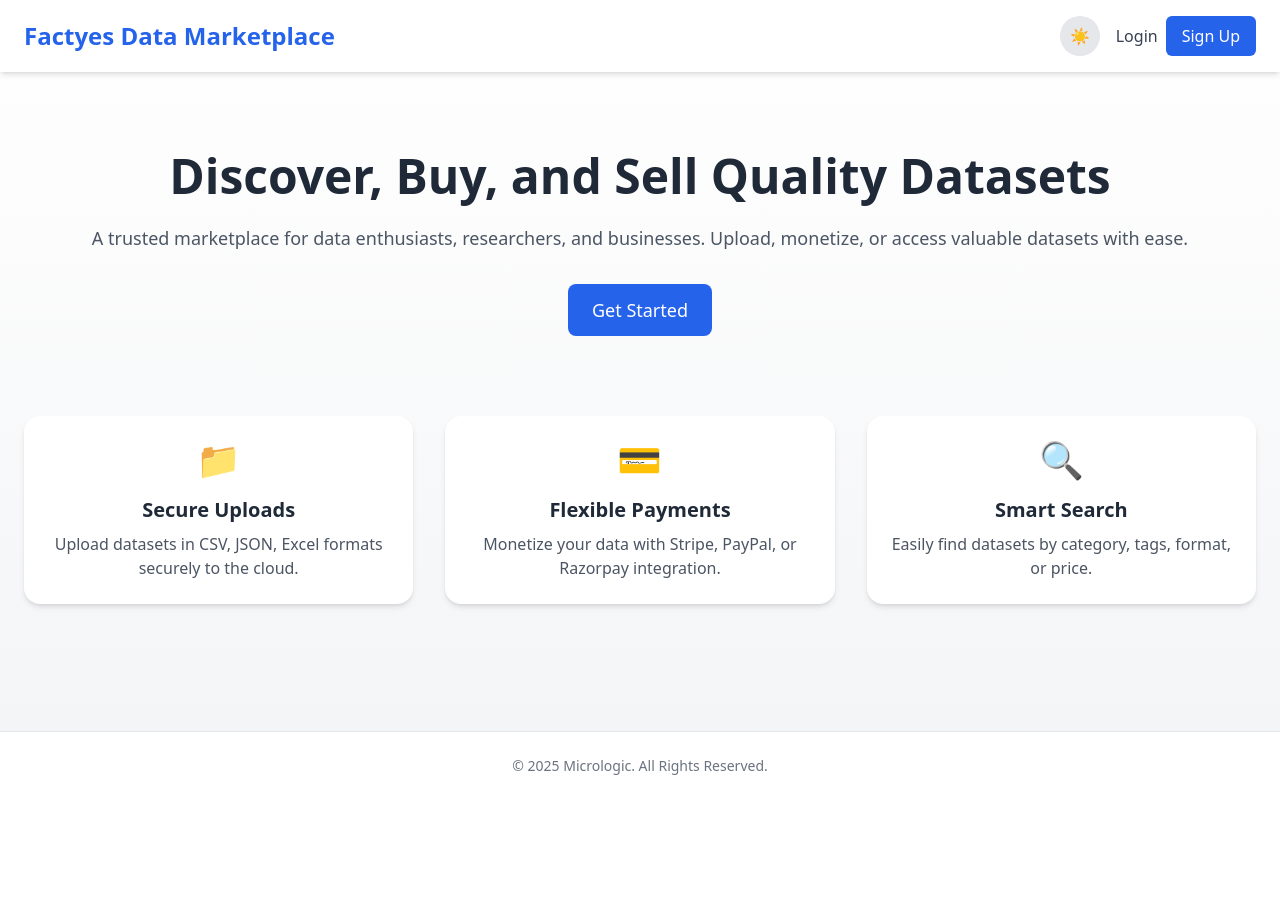
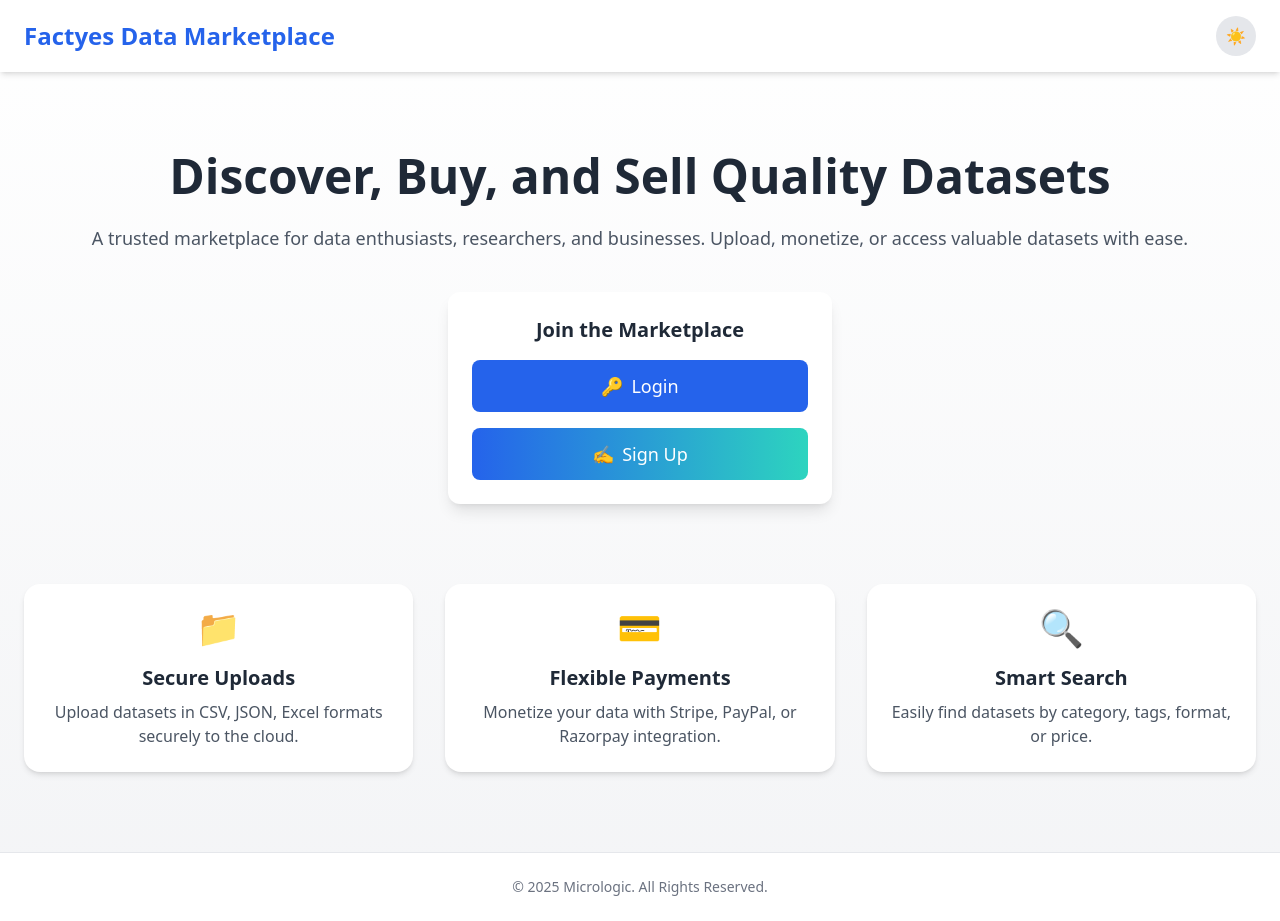
Before and after one commit to Sreeragpk/data-marketplace-frontend, a React (Vite) app: page / in a window 1280 px wide. Before the commit the page ends 800 px from the top, so only its background shows below. Built offline with nearby package versions, Linux system fonts and the light colour scheme.

Commit message:
Home page updated

```diff
--- a/src/pages/Home.jsx
+++ b/src/pages/Home.jsx
@@ -31,20 +31,6 @@ const Home = () => {
           >
             {darkMode ? "🌙" : "☀️"}
           </button>
-          <nav className="space-x-2">
-            <Link
-              to="/Login"
-              className="text-gray-700 hover:text-blue-600 dark:text-gray-300 dark:hover:text-teal-400"
-            >
-              Login
-            </Link>
-            <Link
-              to="/Signup"
-              className="inline-block bg-blue-600 text-white px-4 py-2 rounded-md hover:bg-blue-700 dark:bg-teal-500 dark:hover:bg-teal-600"
-            >
-              Sign Up
-            </Link>
-          </nav>
         </div>
       </header>
 
@@ -58,12 +44,28 @@ const Home = () => {
           <p className="text-base sm:text-lg text-gray-600 dark:text-gray-300 mb-8">
             A trusted marketplace for data enthusiasts, researchers, and businesses. Upload, monetize, or access valuable datasets with ease.
           </p>
-          <Link
-            to="/signup"
-            className="inline-block bg-blue-600 text-white px-6 py-3 rounded-lg text-base sm:text-lg font-medium hover:bg-blue-700 dark:bg-teal-500 dark:hover:bg-teal-600 transition"
-          >
-            Get Started
-          </Link>
+
+          {/* Card for Login/Sign Up */}
+          <div className="max-w-sm mx-auto bg-white dark:bg-gray-800 p-6 rounded-xl shadow-lg mt-10 transition-all">
+            <h3 className="text-xl font-semibold text-gray-800 dark:text-white mb-4 text-center">
+              Join the Marketplace
+            </h3>
+
+            <div className="space-y-4">
+              <Link
+                to="/Login"
+                className="w-full inline-flex items-center justify-center bg-blue-600 text-white px-6 py-3 rounded-lg text-lg font-medium transition-all hover:bg-blue-700 dark:bg-teal-500 dark:hover:bg-teal-600 hover:scale-105"
+              >
+                <span className="mr-2">🔑</span> Login
+              </Link>
+              <Link
+                to="/Signup"
+                className="w-full inline-flex items-center justify-center bg-gradient-to-r from-blue-600 to-teal-400 text-white px-6 py-3 rounded-lg text-lg font-medium transition-all hover:scale-105 dark:bg-teal-500 dark:hover:bg-teal-600"
+              >
+                <span className="mr-2">✍️</span> Sign Up
+              </Link>
+            </div>
+          </div>
         </section>
 
         {/* Features Section */}
@@ -108,6 +110,7 @@ const Home = () => {
 };
 
 export default Home;
+
 
 
 // import { Link } from "react-router-dom";
```
